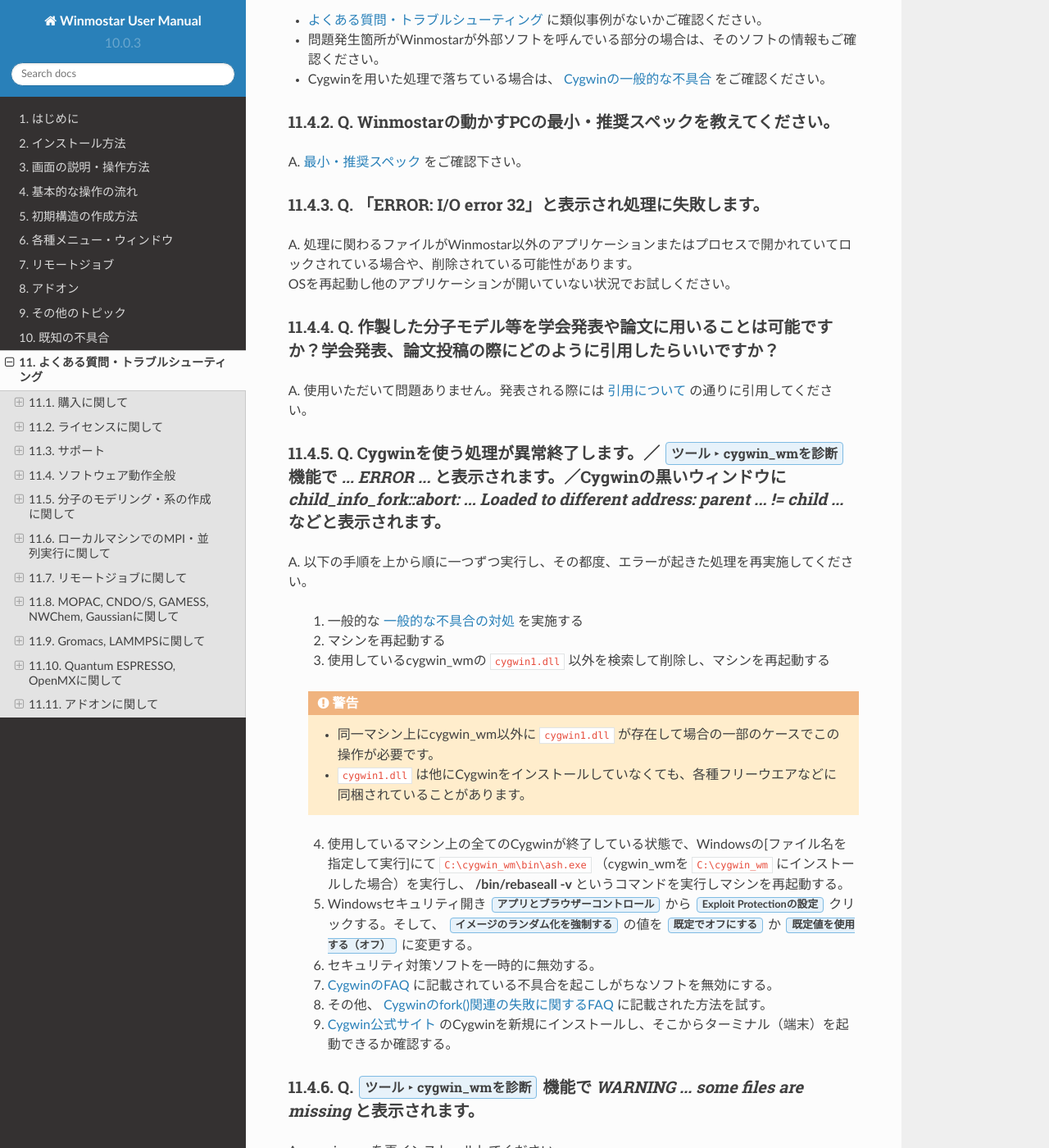
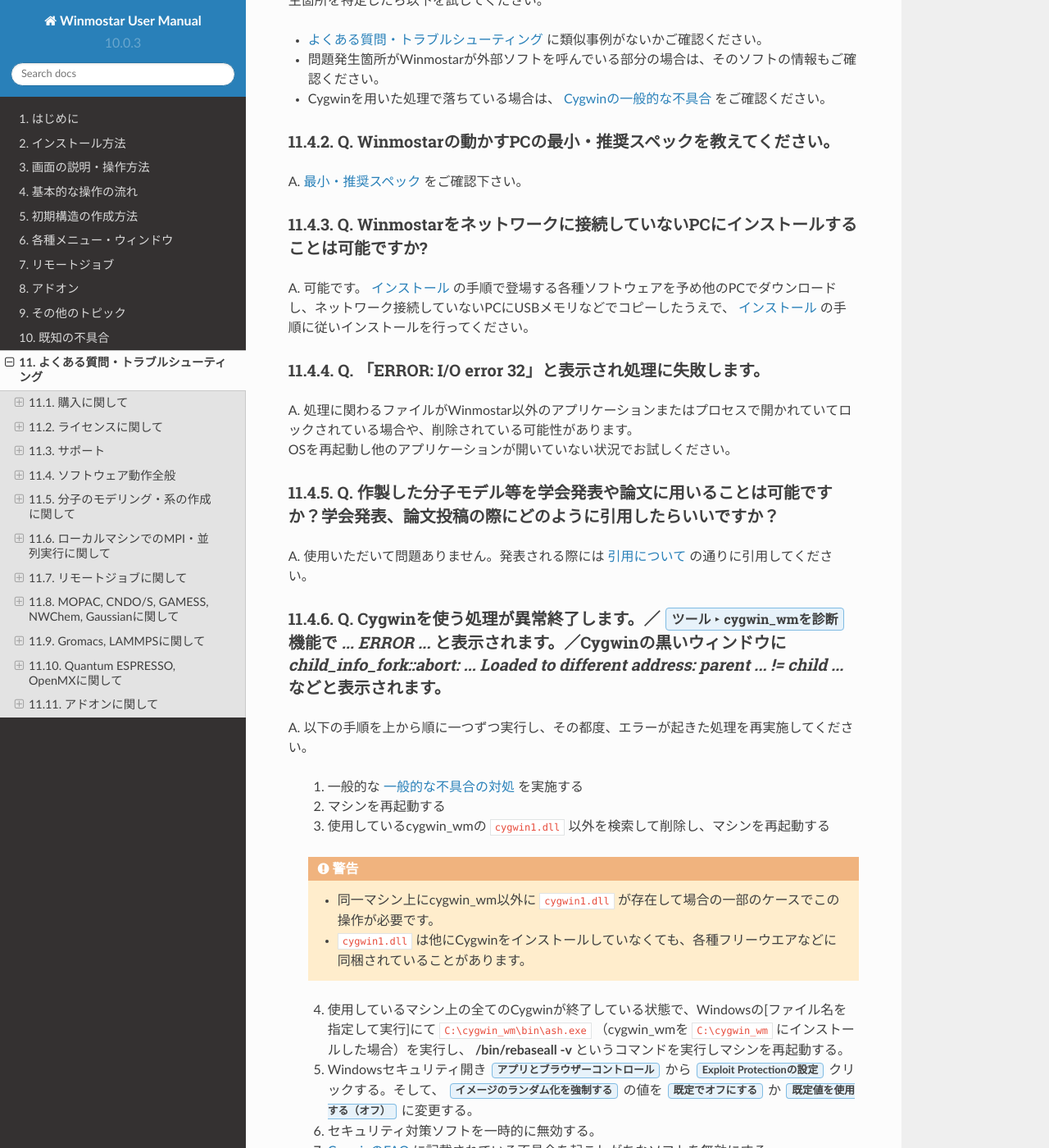
Before and after one commit to X-Ability/winmostar_doc, a Sphinx documentation site: the page built from source/faq/faq.rst, in a window 1280 px wide and 1400 px high, scrolled down 5468 px. Shown: the whole window at 82% size. Built offline with Sphinx 7.4.7 and the Read the Docs theme 2.0.0, drawn with Linux system fonts in a browser that asks for light colours; some of the changed text lies outside the part shown.

Commit message:
ネットワーク接続していないPCへのインストールに関するFAQ追加

```diff
--- a/source/faq/faq.rst
+++ b/source/faq/faq.rst
@@ -122,6 +122,11 @@
 ^^^^^^^^^^^^^^^^^^^^^^^^^^^^^^^^^^^^^^^^^^^^^^^^^^^^^^^^^^^^^^^^
 
 | A. :ref:`install_recommend_spec` をご確認下さい。
+
+Q. Winmostarをネットワークに接続していないPCにインストールすることは可能ですか?
+^^^^^^^^^^^^^^^^^^^^^^^^^^^^^^^^^^^^^^^^^^^^^^^^^^^^^^^^^^^^^^^^^^^^^^^^^^^^^^^^^^^^^^^^^^^^^^^
+
+| A. 可能です。 :ref:`install_install` の手順で登場する各種ソフトウェアを予め他のPCでダウンロードし、ネットワーク接続していないPCにUSBメモリなどでコピーしたうえで、 :ref:`install_install` の手順に従いインストールを行ってください。
 
 Q. 「ERROR: I/O error 32」と表示され処理に失敗します。
 ^^^^^^^^^^^^^^^^^^^^^^^^^^^^^^^^^^^^^^^^^^^^^^^^^^^^^^^^
```
